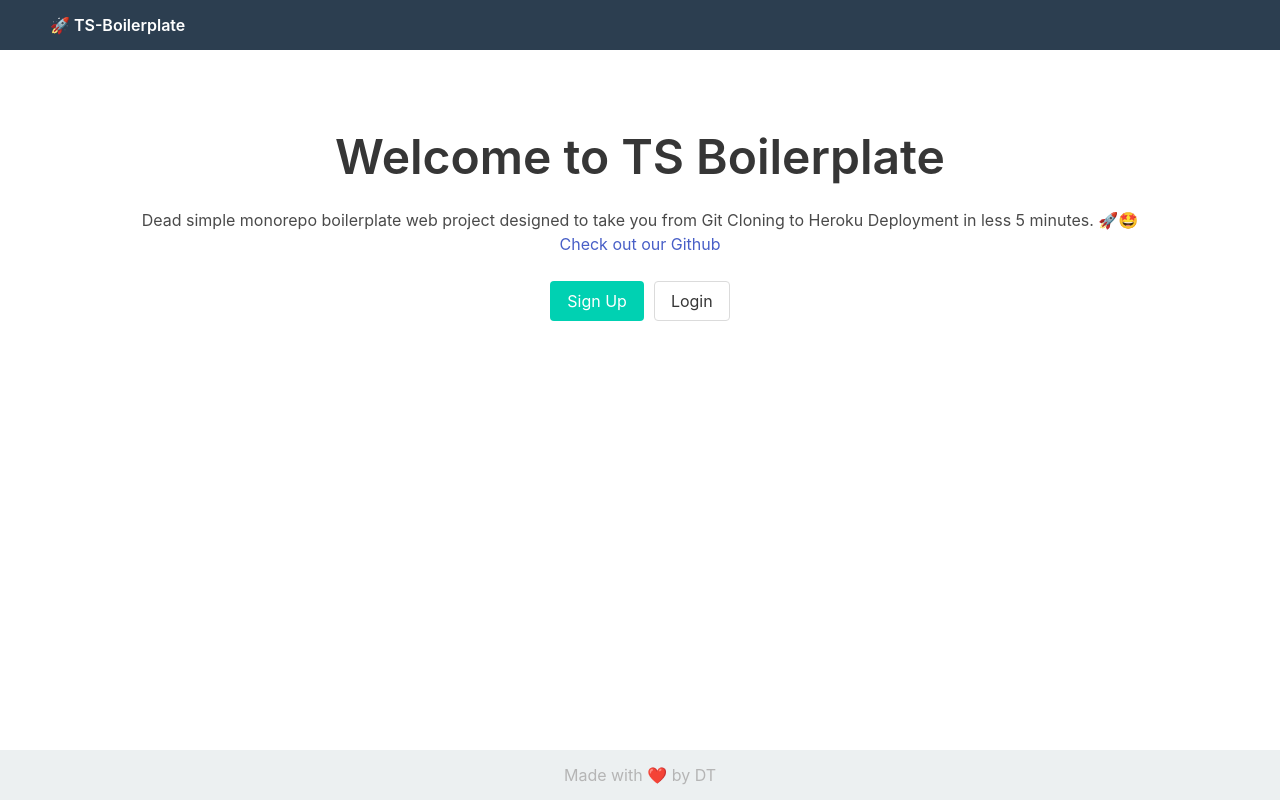
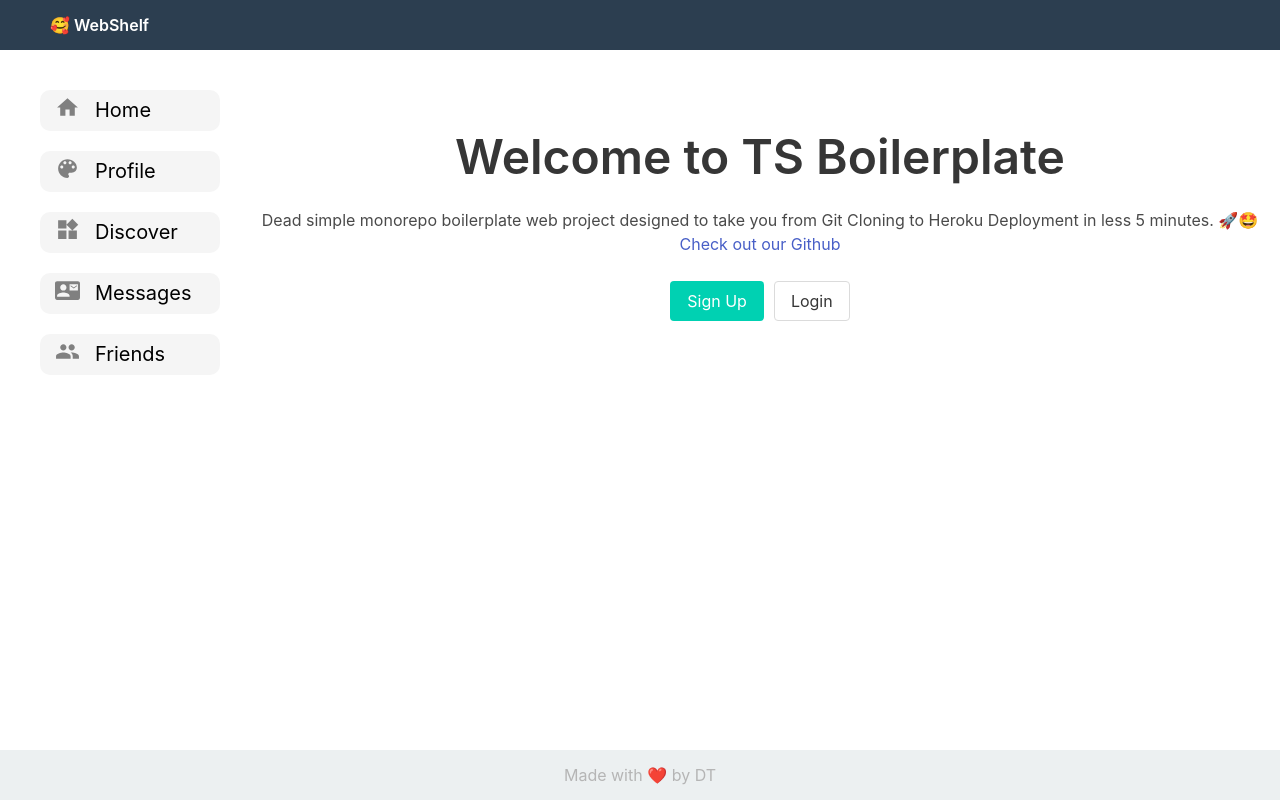
Before and after one commit to TuckerMoses/HackMIT, a React app in the folder src/client/: page /friends in a window 1280 px wide. Built offline with nearby package versions, Linux system fonts and the light colour scheme; no server answers.

Commit message:
Create sidebar

```diff
--- a/src/client/package.json
+++ b/src/client/package.json
@@ -47,6 +47,7 @@
     "react-app-polyfill": "^1.0.6",
     "react-dev-utils": "^10.2.1",
     "react-dom": "^16.13.1",
+    "react-icons": "^3.11.0",
     "react-query": "^2.5.13",
     "react-router-dom": "^5.2.0",
     "resolve": "1.15.0",
--- a/src/client/public/index.html
+++ b/src/client/public/index.html
@@ -5,15 +5,12 @@
     <link rel="icon" href="%PUBLIC_URL%/favicon.ico" />
     <meta name="viewport" content="width=device-width, initial-scale=1" />
     <meta name="theme-color" content="#000000" />
-    <meta
-      name="description"
-      content="Web site created using create-react-app"
-    />
+    <meta name="WebShelf" content="Web site created using create-react-app" />
     <link rel="apple-touch-icon" href="%PUBLIC_URL%/logo192.png" />
 
     <link rel="manifest" href="%PUBLIC_URL%/manifest.json" />
 
-    <title>TS-Boilerplate</title>
+    <title>WebShelf</title>
   </head>
   <body>
     <link
--- a/src/client/src/components/Navbar.tsx
+++ b/src/client/src/components/Navbar.tsx
@@ -40,7 +40,7 @@ const Navbar = () => {
     <NavbarContainer>
       <NavbarItem>
         <a href="/" className="title is-6 has-text-white">
-          🚀 TS-Boilerplate
+          🥰 WebShelf
         </a>
       </NavbarItem>
       <NavbarItem>
--- /dev/null
+++ b/src/client/src/components/Sidebar.tsx
@@ -0,0 +1,108 @@
+import React, { useState, useRef } from 'react';
+import styled from 'styled-components';
+import { Link } from 'react-router-dom';
+import {
+  MdHome,
+  MdWidgets,
+  MdPalette,
+  MdContactMail,
+  MdPeople,
+} from 'react-icons/md';
+
+const SidebarContainer = styled.div`
+  display: flex;
+  flex-direction: column;
+  padding: 40px 0px;
+  max-width: 200px;
+  width: 100%;
+  margin-left: 2.5rem;
+`;
+
+const SidebarOption = styled.div`
+  display: flex;
+  justify-content: flex-start;
+  cursor: pointer;
+  width: 90%;
+  margin: 0 auto 20px 0;
+  text-align: center;
+  background-color: rgba(72, 72, 72, 0.05);
+  padding: 5px 0;
+  border-radius: 10px;
+
+  &:hover {
+    box-shadow: rgba(0, 0, 0, 0.15) 0px 3px 10px;
+    opacity: 0.9;
+    background-color: rgba(44, 62, 80, 0.1);
+  }
+  &:active {
+    opacity: 0.6;
+  }
+`;
+
+const SidebarLabel = styled.div`
+  font-size: 20px;
+  font-weight: 400;
+  color: black;
+`;
+
+const Icon = styled.div`
+  margin: 0 15px;
+  m
+`;
+
+interface Props {}
+
+interface SidebarOptions {
+  title: string;
+  path?: string;
+  icon?: JSX.Element;
+}
+
+const options: SidebarOptions[] = [
+  {
+    title: 'Home',
+    path: '/home',
+    icon: <MdHome size={25} />,
+  },
+  {
+    title: 'Profile',
+    path: '/profile',
+    icon: <MdPalette size={25} />,
+  },
+  {
+    title: 'Discover',
+    path: '/discover',
+    icon: <MdWidgets size={25} />,
+  },
+  {
+    title: 'Messages',
+    path: '/messages',
+    icon: <MdContactMail size={25} />,
+  },
+  {
+    title: 'Friends',
+    path: '/friends',
+    icon: <MdPeople size={25} />,
+  },
+];
+
+const Sidebar: React.FC<Props> = (props) => {
+  return (
+    <SidebarContainer>
+      {options.map((option) => (
+        <Link
+          to={option.path || '/'}
+          key={option.title + option.path}
+          style={{ color: 'gray' }}
+        >
+          <SidebarOption>
+            <Icon>{option.icon}</Icon>
+            <SidebarLabel>{option.title}</SidebarLabel>
+          </SidebarOption>
+        </Link>
+      ))}
+    </SidebarContainer>
+  );
+};
+
+export default Sidebar;
--- a/src/client/src/pages/AppRouter.tsx
+++ b/src/client/src/pages/AppRouter.tsx
@@ -1,4 +1,5 @@
 import React from 'react';
+import styled from 'styled-components';
 import Main from './Main';
 import Signup from './Signup';
 import Login from './Login';
@@ -7,13 +8,20 @@ import User from './User';
 import AppContainer from '../components/AppContainer';
 import PrivateRoute from '../components/PrivateRoute';
 import PublicRoute from '../components/PublicRoute';
+import Sidebar from '../components/Sidebar';
 
 import { BrowserRouter as Router, Switch } from 'react-router-dom';
+
+const ContentContainer = styled.div`
+  display: flex;
+`;
 
 const AppRouter = () => {
   return (
     <Router>
       <AppContainer>
+        <ContentContainer>
+          <Sidebar />
           <Switch>
             <PublicRoute exact path="/" component={Main} />
             <PublicRoute exact path="/signup" component={Signup} />
@@ -22,6 +30,7 @@ const AppRouter = () => {
             <PrivateRoute exact path="/user" component={User} />
             <PublicRoute exact={false} path="/" component={Main} />
           </Switch>
+        </ContentContainer>
       </AppContainer>
     </Router>
   );
```
Also changed, not shown: 1 other file (tests, documents, lock files or other folders). Lines whose indentation alone changed are shown as unchanged.
